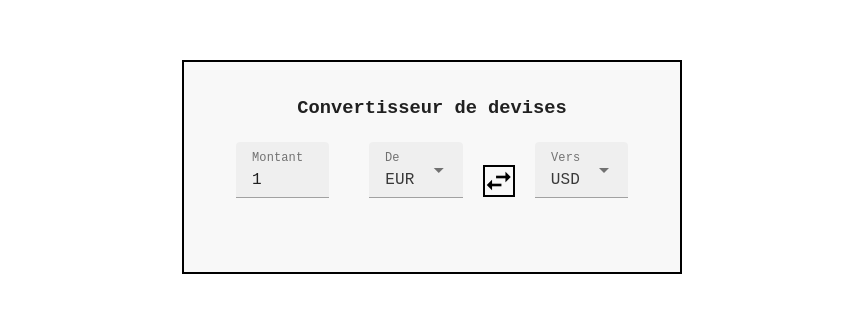
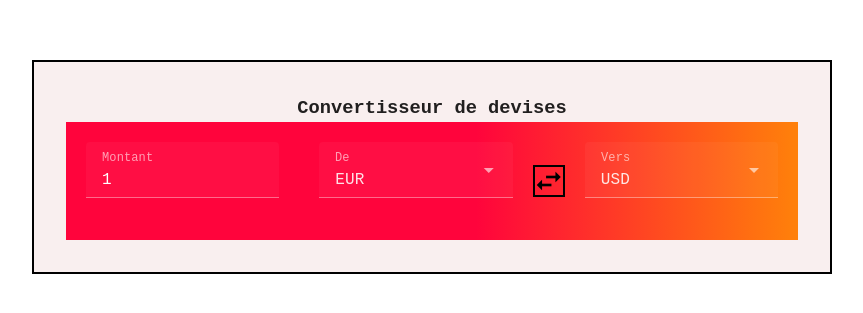
Before and after one commit to despatates/currency-rates-vue3, a Nuxt app: page / in a window 1280 px wide. Shown: the part 233-546 px from the top of the page, without its empty margins (208-1071 px from the left). Built offline with nearby package versions, Linux system fonts and the light colour scheme; no server answers.

Commit message:
updateCurrentDate

```diff
--- a/components/Main.vue
+++ b/components/Main.vue
@@ -49,6 +49,7 @@ export default {
       toCurrency: 'USD',
       exchangeRates: null,
       result: null,
+      currentDate: this.getCurrentDate(), // Initialise avec la date et l'heure actuelles
     };
   },
   computed: {
@@ -58,15 +59,17 @@ export default {
     formattedResult() {
       return `${this.amount.toLocaleString('fr-FR', { minimumFractionDigits: 2 })} ${this.fromCurrency} = ${this.result.toLocaleString('fr-FR', { minimumFractionDigits: 2 })} ${this.currencyName(this.toCurrency)}`;
     },
-    currentDate() {
-      return new Date().toLocaleString('fr-FR', { year: 'numeric', month: '2-digit', day: '2-digit', hour: '2-digit', minute: '2-digit' });
-    }
   },
   async mounted() {
     await this.fetchExchangeRates();
     this.convertCurrency();
   },
+  // Méthodes de l'objet
   methods: {
+    // Retourne la date et l'heure actuelles
+    getCurrentDate() {
+      return new Date().toLocaleString('fr-FR', { year: 'numeric', month: '2-digit', day: '2-digit', hour: '2-digit', minute: '2-digit' });
+    },
     async fetchExchangeRates() {
       try {
         const response = await fetch('https://www.floatrates.com/daily/eur.json');
@@ -78,35 +81,37 @@ export default {
         console.error('Error fetching exchange rates:', error);
       }
     },
+    // Convertit le montant de la devise de départ à la devise d'arrivée
     convertCurrency() {
       if (!this.exchangeRates) return;
-
+      // Taux de change pour la devise de départ
       const rateFromEuro = this.fromCurrency === 'EUR'
         ? 1
         : this.exchangeRates[this.fromCurrency.toLowerCase()]?.rate || 1;
-
+      // Taux de change pour la devise d'arrivée
       const rateToEuro = this.toCurrency === 'EUR'
         ? 1
         : this.exchangeRates[this.toCurrency.toLowerCase()]?.rate || 1;
-
+      // Calcul du taux de change
       const conversionRate = rateToEuro / rateFromEuro;
       this.result = (this.amount * conversionRate).toFixed(2);
+      this.updateCurrentDate(); // Met à jour la date et l'heure après la conversion
     },
+    // Inverse les devises de départ et d'arrivée
     swapCurrencies() {
       const temp = this.fromCurrency;
       this.fromCurrency = this.toCurrency;
       this.toCurrency = temp;
       this.convertCurrency();
     },
+    // Retourne le nom de la devise en fonction de son code
     currencyName(currencyCode) {
-      const currencyNames = {
-        EUR: 'Euro',
-        USD: 'U.S. Dollar',
-        GBP: 'Pound Sterling',
-        // Ajoutez d'autres devises si nécessaire
-      };
-      return currencyNames[currencyCode] || currencyCode;
-    }
+      return new Intl.DisplayNames(['fr'], { type: 'currency' }).of(currencyCode);
+    },
+    // Met à jour la date et l'heure actuelles
+    updateCurrentDate() {
+      this.currentDate = this.getCurrentDate();
+    },
   },
   watch: {
     amount() {
@@ -127,15 +132,15 @@ export default {
 .convertisseur {
   display: flex;
   align-items: center;
-
+  background: linear-gradient(90deg, rgba(255,4,60,1) 56%, rgba(255,129,10,1) 100%);
 }
 .currency-converter {
   border: 2px solid black;
   padding: 20px;
-  max-width: 500px;
-  margin: 50px auto;
+  max-width: 800px;
+  margin: 5px auto;
   font-family: 'Courier New', Courier, monospace;
-  background-color: #f8f8f8;
+  background-color: #f9efef;
 }
 
 .conversion-result {
@@ -158,17 +163,20 @@ h4 {
 .montant {
   width: 50px;
   padding: 20px;
+  color: white;
 
 }
 
 .de {
   width: 50px;
   padding: 20px;
+  color: white;
 }
 
 .vers {
   width: 50px;
   padding: 20px;
+  color: white;
 }
 
 </style>
```
